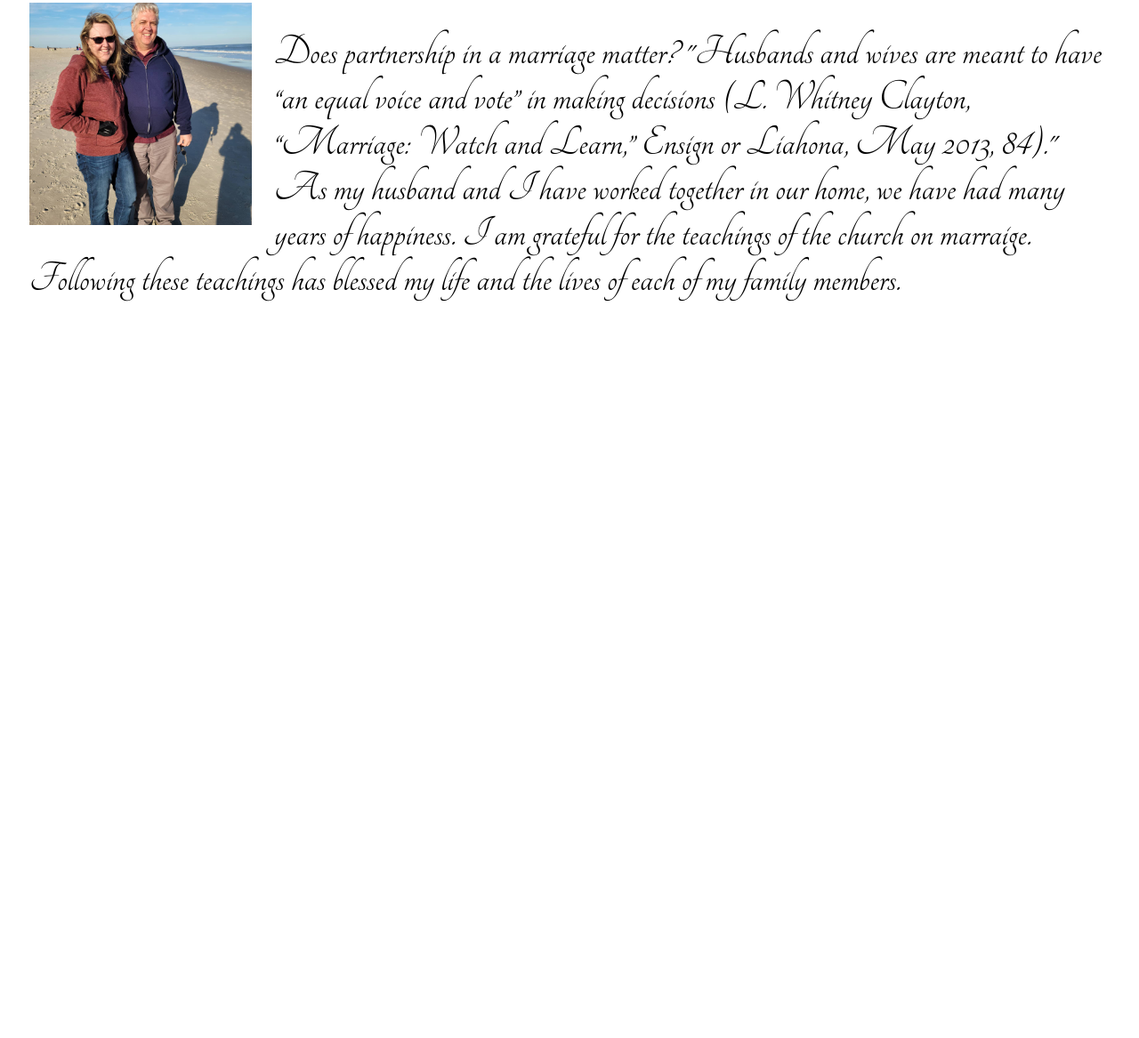
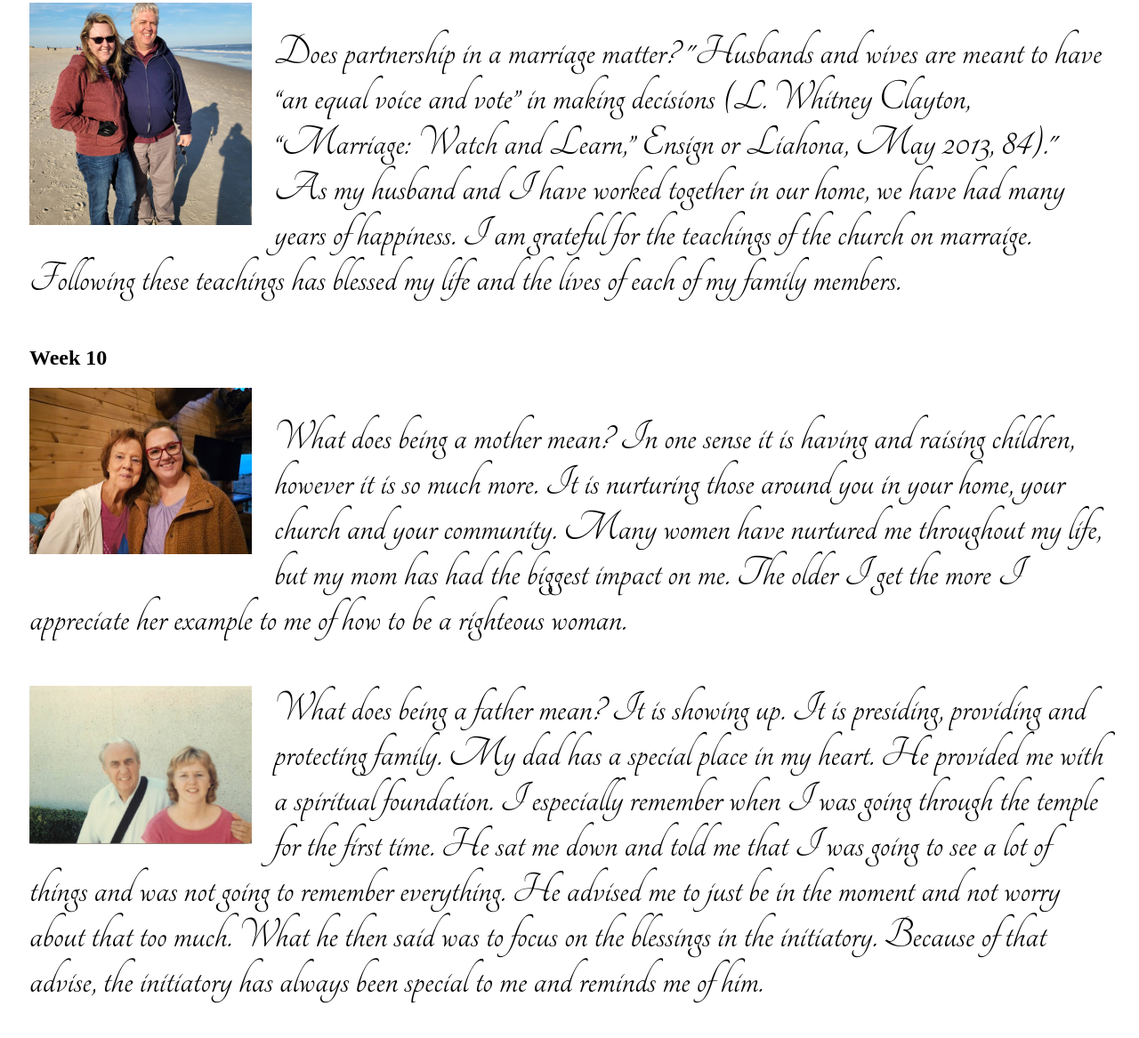
Before and after one commit to jgartside/The_Eternal_Famly, a plain HTML site: page index.html in a window 1280 px wide. Shown: the part 3343-4510 px from the top of the page at 89% size. Before the commit the page ends 3732 px from the top, so only its background shows below. Drawn offline with Linux system fonts and the light colour scheme.

Commit message:
Added Week 10

```diff
--- a/Styles/style.css
+++ b/Styles/style.css
@@ -80,3 +80,15 @@ main{
     float: left;
     margin-right: 25px;
 }
+.mom{
+    width: 250px;
+    position: relative;
+    float: left;
+    margin-right: 25px;
+}
+.dad{
+    width: 250px;
+    position: relative;
+    float: left;
+    margin-right: 25px;
+}
--- a/index.html
+++ b/index.html
@@ -84,6 +84,23 @@
             in our home, we have had many years of happiness. I am grateful for the teachings of the church on marraige. Following these
             teachings has blessed my life and the lives of each of my family members.
         </p>
+        <h2 class="weekly">Week 10</h2>
+        <img src="./Images/Mom.jpg" alt="Mom" class="mom">
+        <p class="paragraph">
+            What does being a mother mean? In one sense it is having and raising children, however it is so much more.
+            It is nurturing those around you in your home, your church and your community. Many women have nurtured me
+            throughout my life, but my mom has had the biggest impact on me. The older I get the more I appreciate her
+            example to me of how to be a righteous woman.
+        </p>
+        <img src="./Images/Dad.jpg" alt="Dad" class="dad">
+        <p class="paragraph">
+            What does being a father mean? It is showing up. It is presiding, providing and protecting family. My dad
+            has a special place in my heart. He provided me with a spiritual foundation. I especially remember when I was
+            going through the temple for the first time. He sat me down and told me that I was going to see a lot of things
+            and was not going to remember everything. He advised me to just be in the moment and not worry about that too much.
+            What he then said was to focus on the blessings in the initiatory. Because of that advise, the initiatory has always
+            been special to me and reminds me of him.
+        </p>
 
     </main>
 </body>
```
Also changed, not shown: Images/Dad.jpg (added), Images/Mom.jpg (added).
